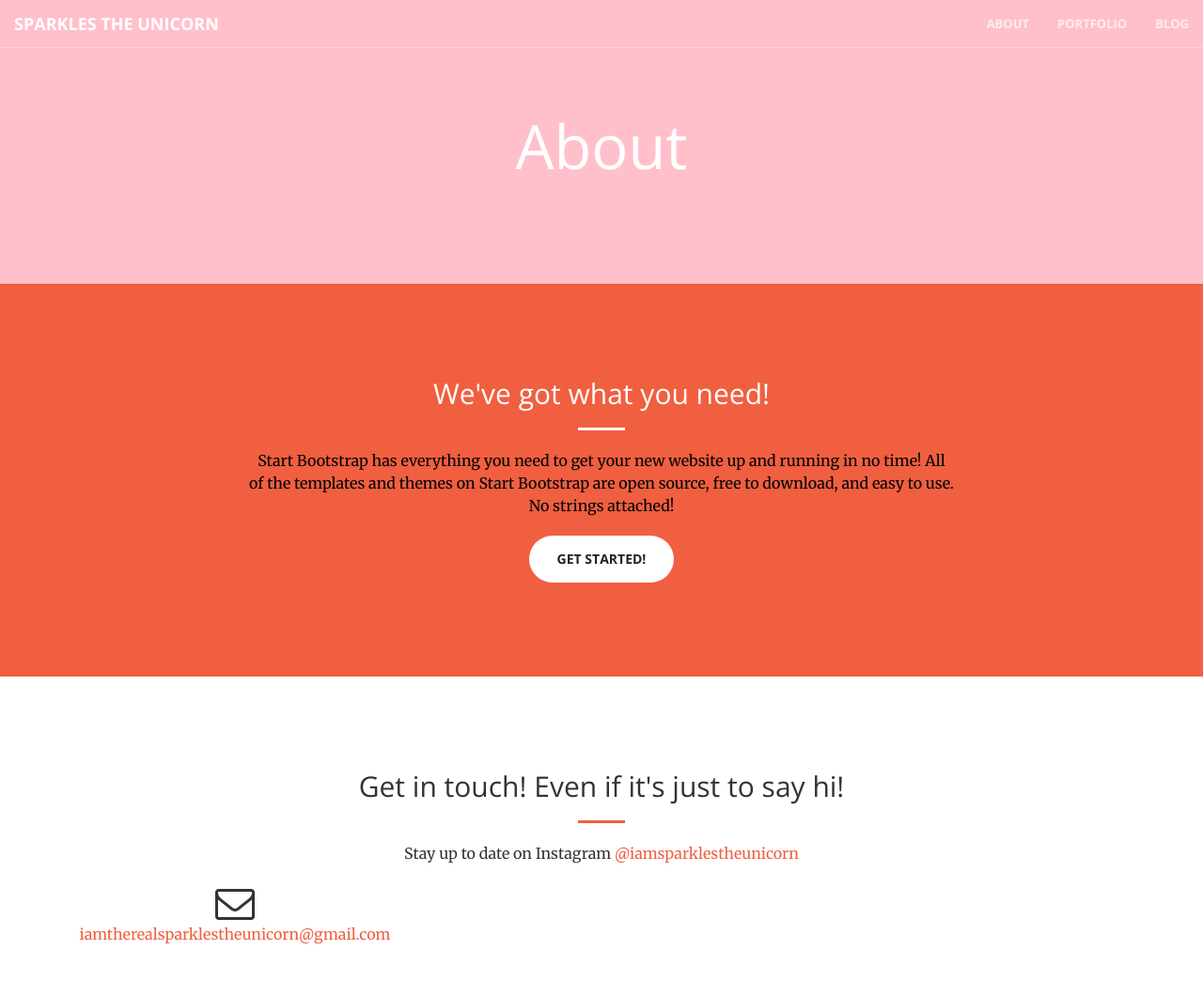
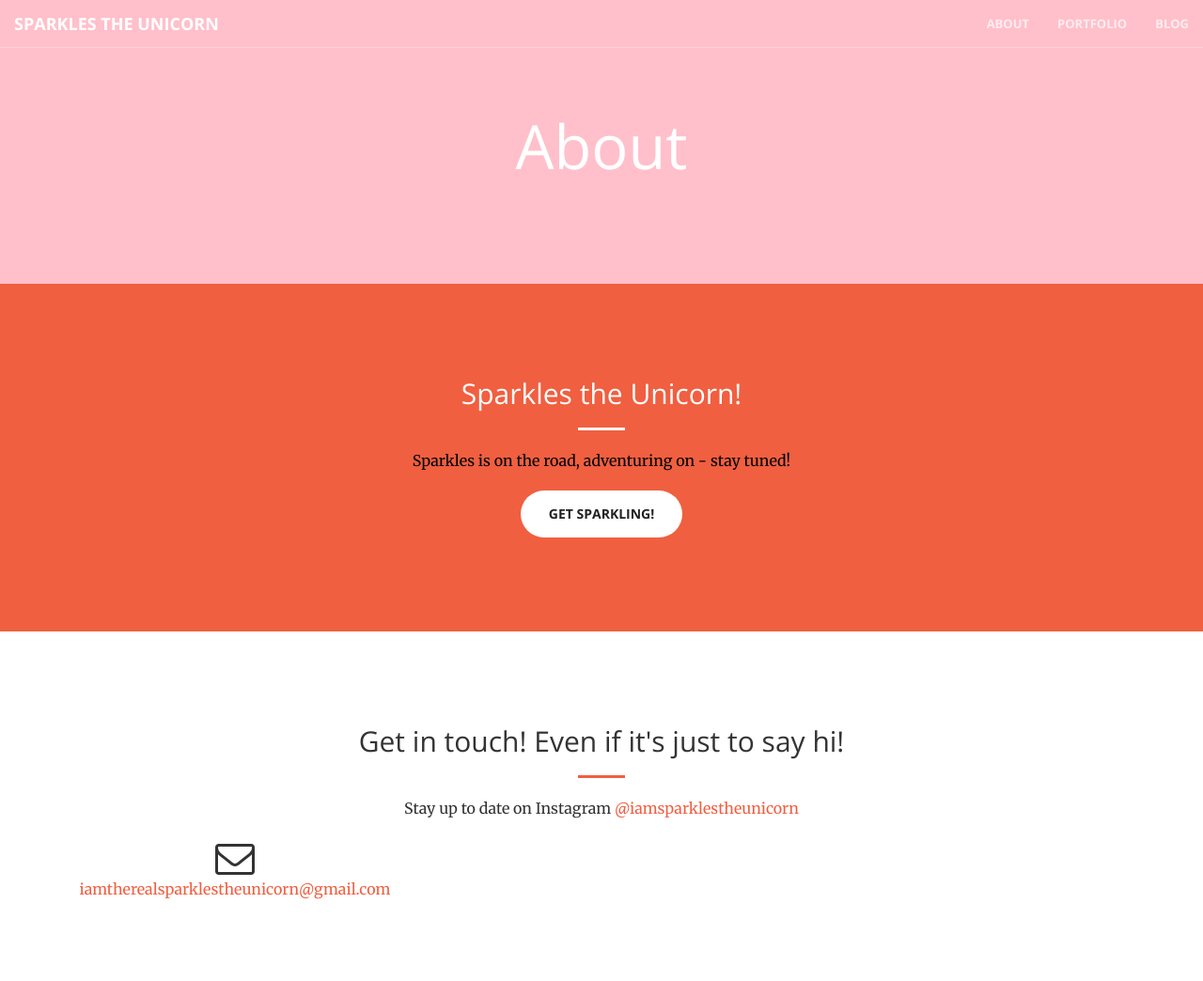
Before and after one commit to iamsparklestheunicorn/iamsparklestheunicorn.github.io, a Jekyll site: the page built from about.html, in a window 1280 px wide and 1126 px high. Shown: the top 1044 px of the window at 94% size. Built offline with Jekyll 4.4.1, drawn with Linux system fonts in a browser that asks for light colours.

Commit message:
changed about

```diff
--- a/about.html
+++ b/about.html
@@ -6,10 +6,10 @@ title: About
 	<div class="container">
 		<div class="row">
 			<div class="col-lg-8 col-lg-offset-2 text-center">
-				<h2 class="section-heading">We've got what you need!</h2>
+				<h2 class="section-heading">Sparkles the Unicorn!</h2>
 				<hr class="light">
-				<p class="text-faded">Start Bootstrap has everything you need to get your new website up and running in no time! All of the templates and themes on Start Bootstrap are open source, free to download, and easy to use. No strings attached!</p>
-				<a href="#" class="btn btn-default btn-xl">Get Started!</a>
+				<p class="text-faded">Sparkles is on the road, adventuring on - stay tuned!</p>
+				<a href="http://www.instagram.com/iamsparklestheunicorn" target="_blank" class="btn btn-default btn-xl">Get Sparkling!</a>
 			</div>
 		</div>
 	</div>
```
